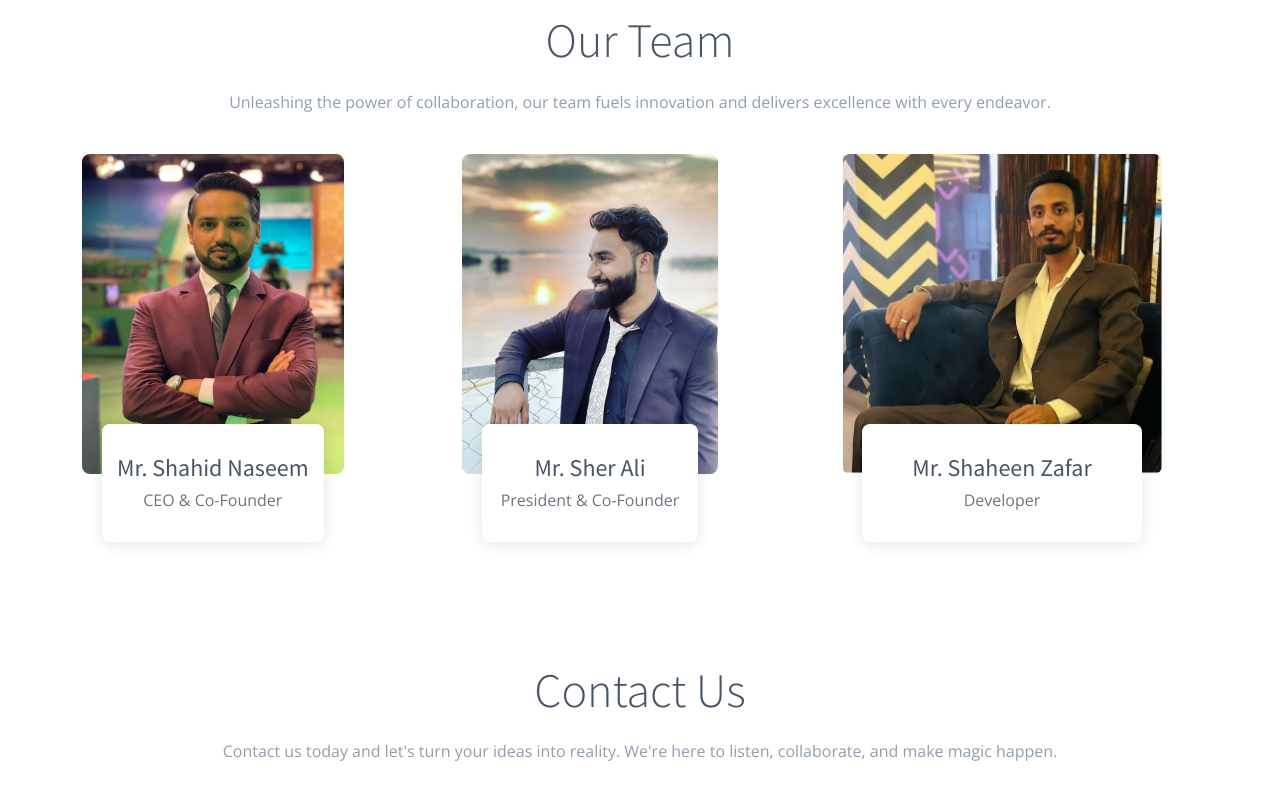
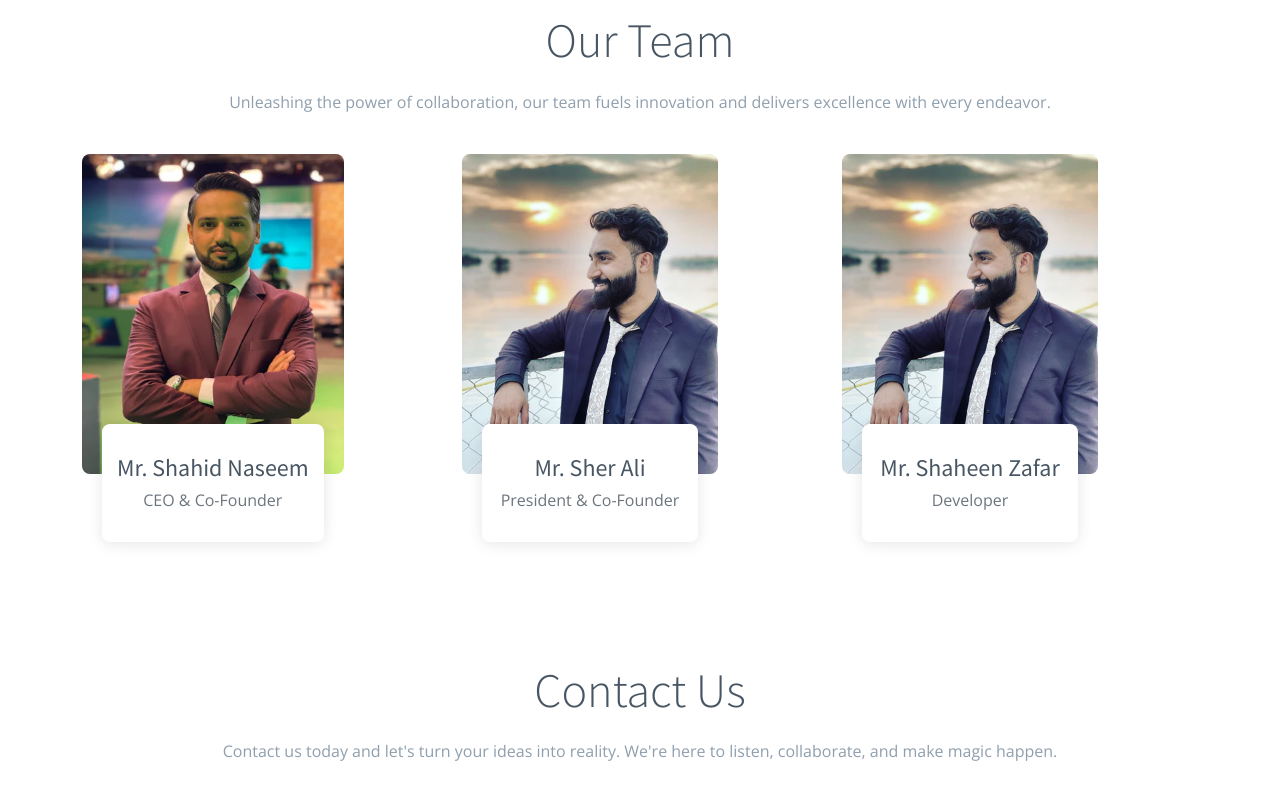
Before and after one commit to ShaheenZafar250101/ShaheenZafar250101.github.io, a plain HTML site: page index.html in a window 1280 px wide. Shown: the part 5971-6771 px from the top of the page. Drawn offline with nearby package versions, Linux system fonts and the light colour scheme; grey boxes are pictures that could not be loaded.

Commit message:
Update index.html

```diff
--- a/index.html
+++ b/index.html
@@ -1107,7 +1107,7 @@ The script. [If you don't have one, we can write it for you]. Any logos, picture
           <div class="col-xl-4 col-md-6 d-flex" data-aos="zoom-in" data-aos-delay="600">
             <div class="team-member">
               <div class="member-img">
-                <img src="shaheen.png" class="img-profile" alt="">
+                <img src="sher.webp" class="img-profile" alt="">
               </div>
               <div class="member-info">
                 <div class="social">
```
